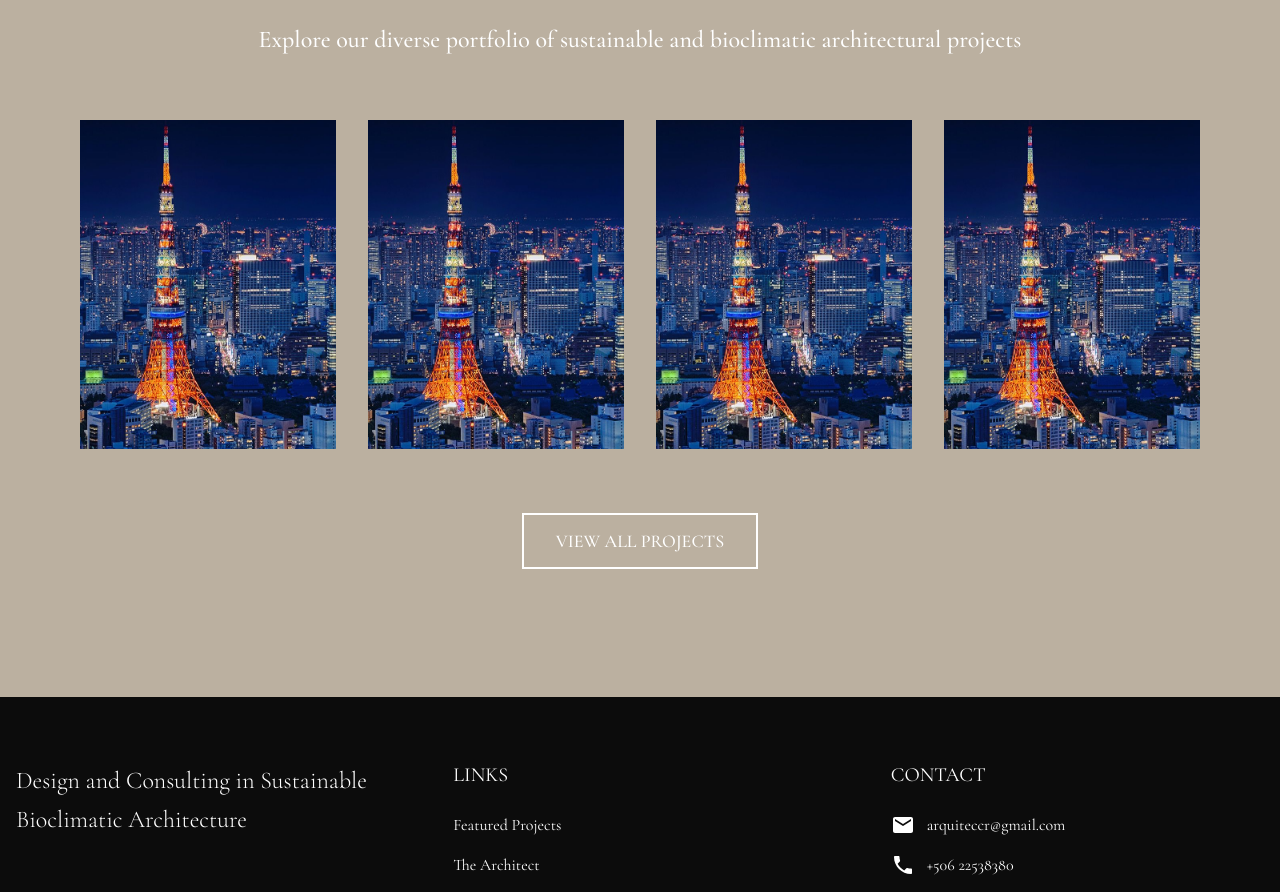
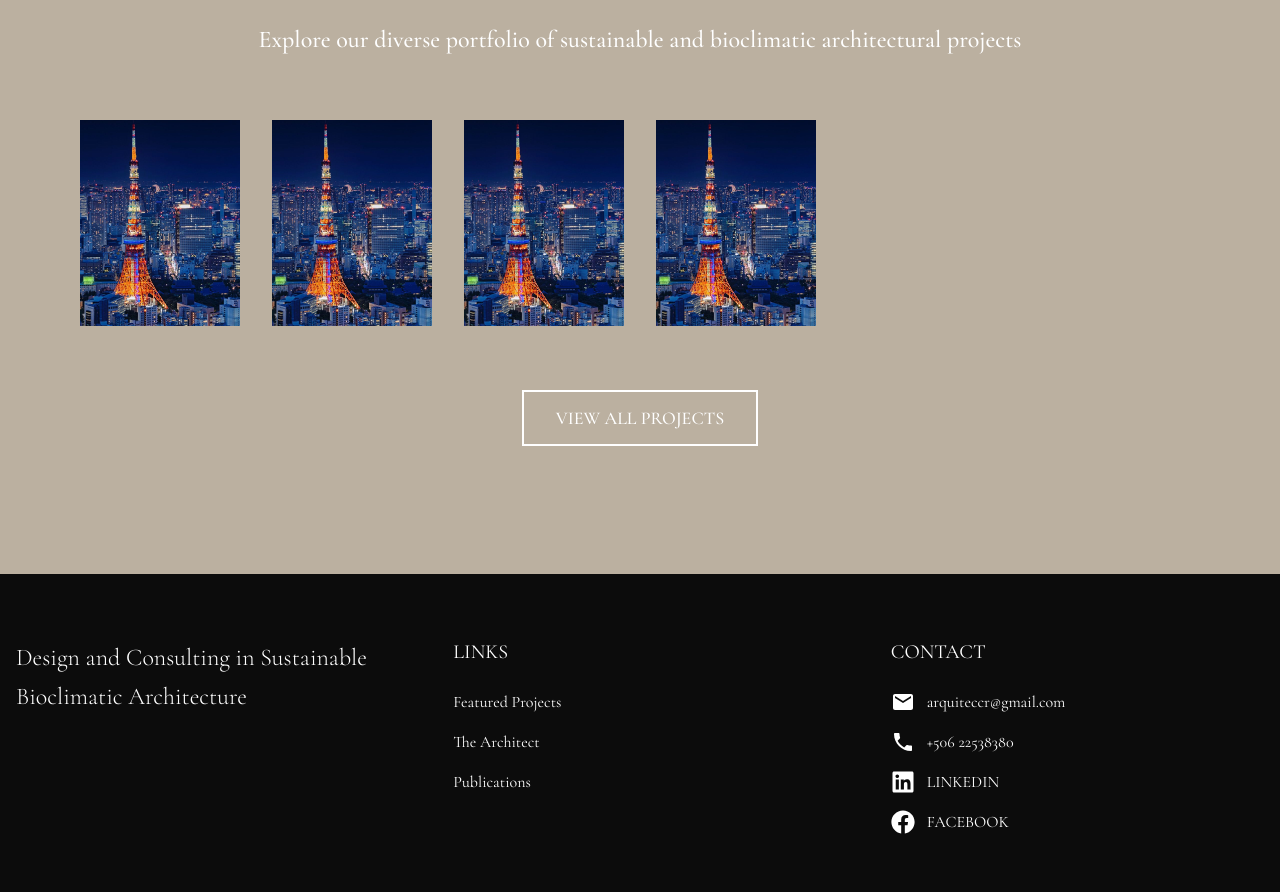
Before and after one commit to botflowlab/AndresCastroWebsite, a React (Vite) app: page / in a window 1280 px wide. Shown: the part 2161-3053 px from the top of the page. Built offline with nearby package versions, Linux system fonts and the light colour scheme; a web font is replaced by a local one.

Commit message:
Updated ProjectsSection.jsx

```diff
--- a/src/components/sections/ProjectsSection.jsx
+++ b/src/components/sections/ProjectsSection.jsx
@@ -16,7 +16,7 @@ function ProjectsSection() {
           </p>
         </div>
 
-        <div className="grid grid-cols-1 md:grid-cols-2 lg:grid-cols-4 gap-8 mb-16">
+        <div className="grid grid-cols-1 md:grid-cols-2 lg:grid-cols-6 gap-8 mb-16">
           {/* Sample Project Cards */}
           <div className="aspect-[7/9] relative overflow-hidden">
             <img
```
